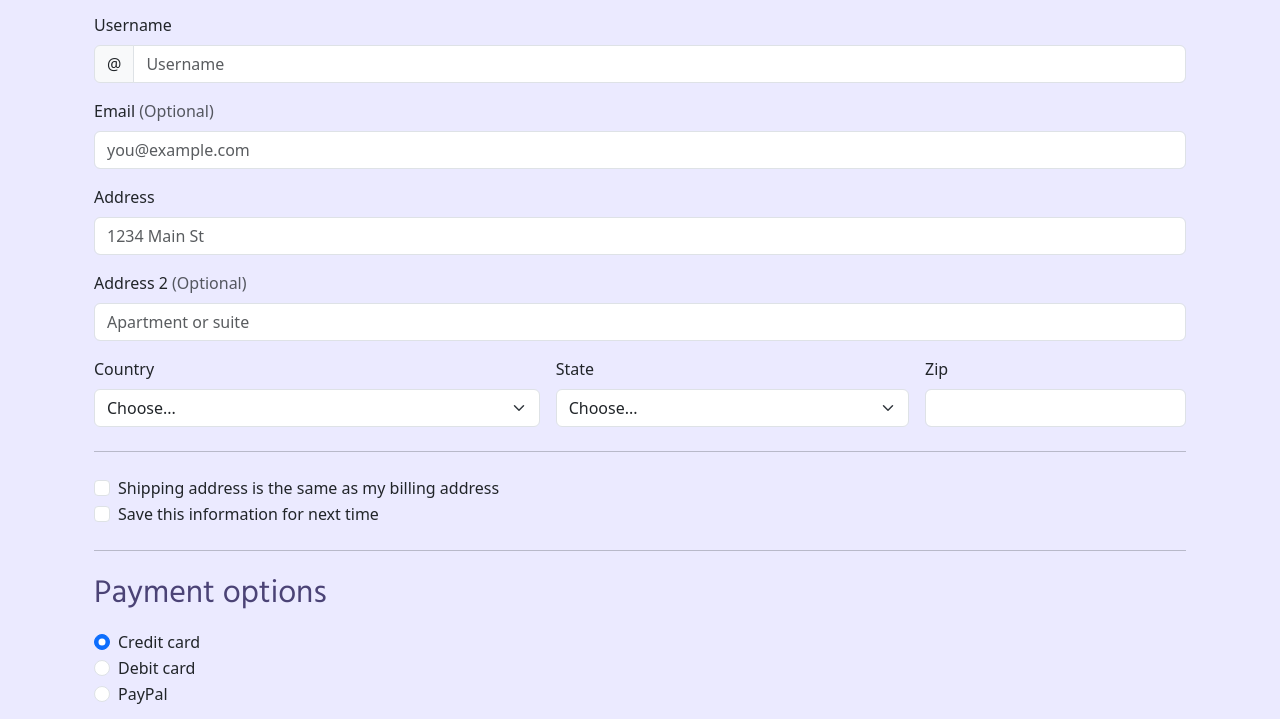
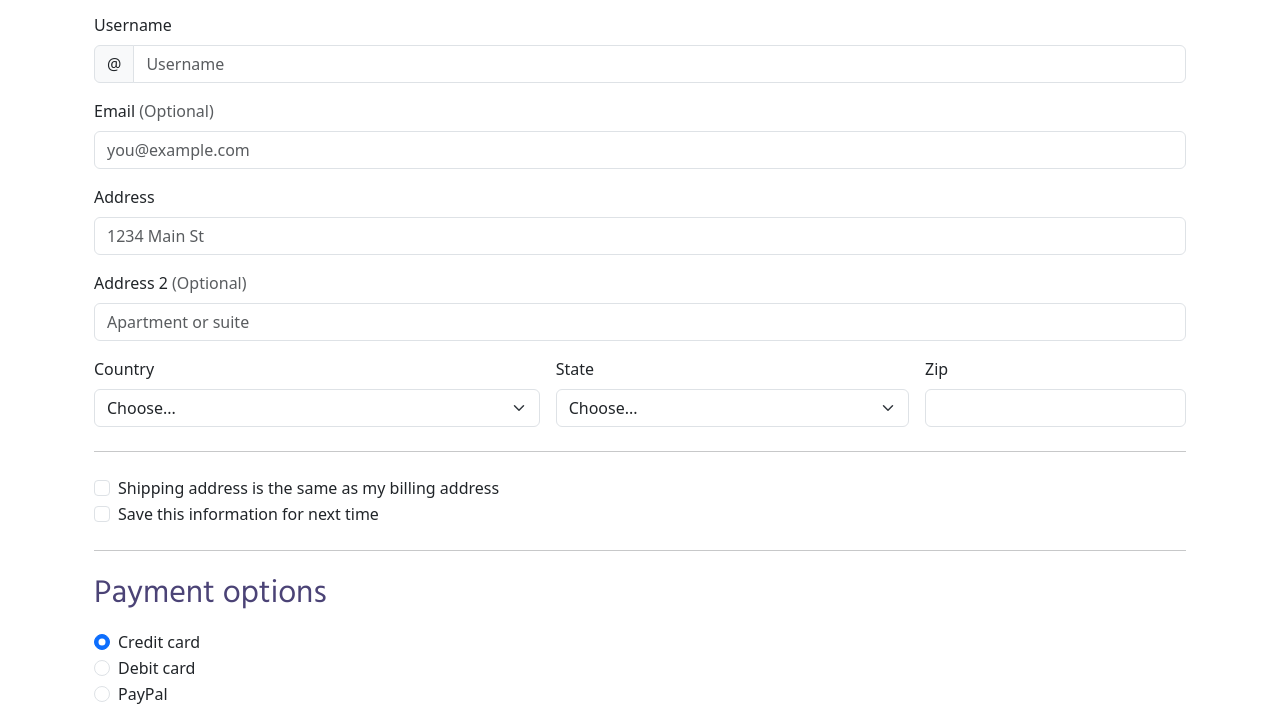
Before and after one commit to promiseroyalz/checkout-page2, a plain HTML site: page index.html in a window 1280 px wide. Shown: the part 279-998 px from the top of the page. Drawn offline with nearby package versions, Linux system fonts and the light colour scheme.

Commit message:
Update index.html

```diff
--- a/index.html
+++ b/index.html
@@ -13,7 +13,6 @@
 
 </head>
 <body>
-    <section class="main_section">
       <div class="container">
           <div class="py-5 text-center">
             <h1><svg xmlns="http://www.w3.org/2000/svg" width="24" height="24" fill="currentColor" class="bi bi-arrow-left-square-fill" viewBox="0 0 16 16">
@@ -178,7 +177,7 @@
             </div>
           </div>
       </div>
-    </section>
+
 
     <script src="https://cdn.jsdelivr.net/npm/bootstrap@5.3.3/dist/js/bootstrap.bundle.min.js" integrity="sha384-YvpcrYf0tY3lHB60NNkmXc5s9fDVZLESaAA55NDzOxhy9GkcIdslK1eN7N6jIeHz" crossorigin="anonymous"></script>
 </body>
```
